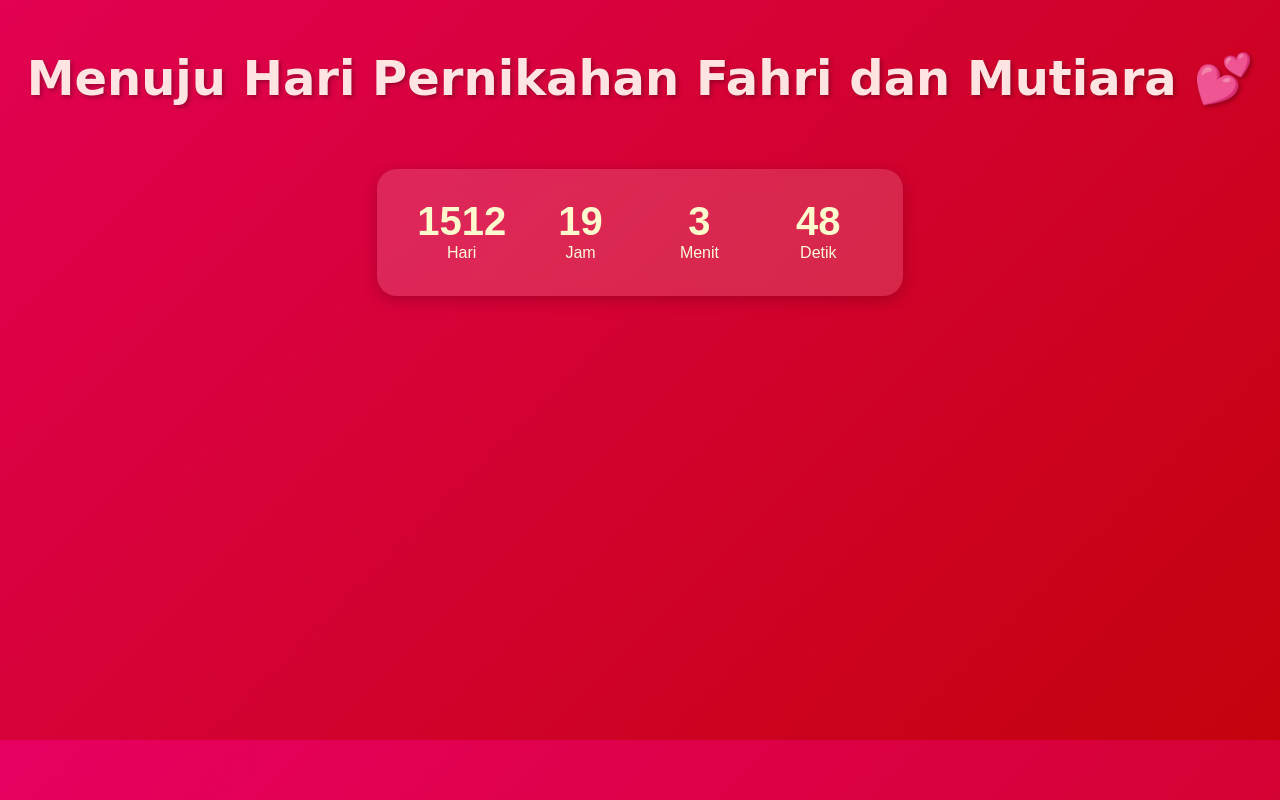
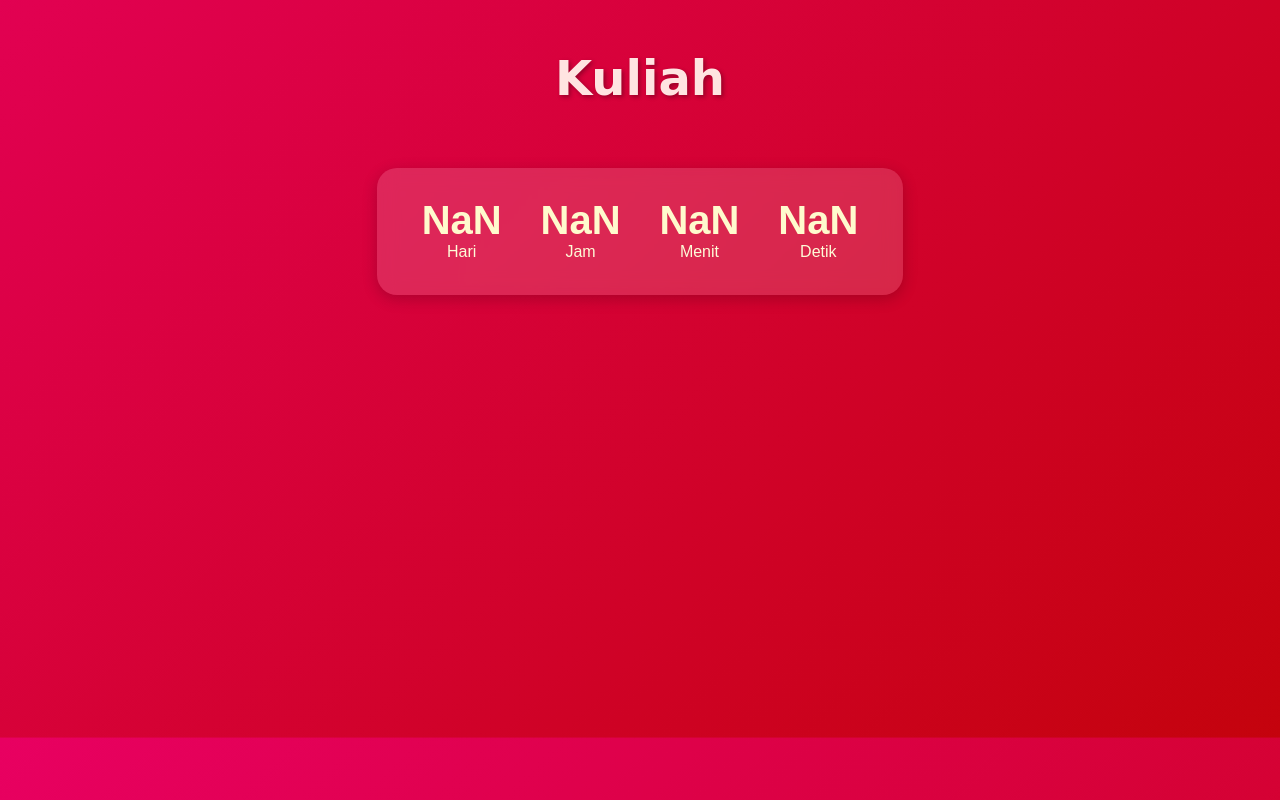
Before and after one commit to Leccyciaa/Countdown-pernikahan, a plain HTML site: page index.html in a window 1280 px wide. Drawn offline with Linux system fonts and the light colour scheme.

Commit message:
Update index.html

```diff
--- a/index.html
+++ b/index.html
@@ -80,7 +80,7 @@
   </style>
 </head>
 <body>
-  <h1>Menuju Hari Pernikahan Fahri dan Mutiara 💕</h1>
+  <h1>Kuliah</h1>
   <div id="countdown">
     <div class="countdown-item">
       <div class="number" id="days">0</div>
@@ -101,14 +101,14 @@
   </div>
 
   <script>
-    const weddingDate = new Date("2030-12-12T07:00:00+07:00");
+    const weddingDate = new Date("2027-9-1T07:00:00+07:00");
 
     function updateCountdown() {
       const now = new Date();
       const diff = weddingDate - now;
 
       if (diff <= 0) {
-        document.getElementById("countdown").innerHTML = "Selamat Menikah! 💍";
+        document.getElementById("countdown").innerHTML = ".......";
         clearInterval(interval);
         return;
       }
```
